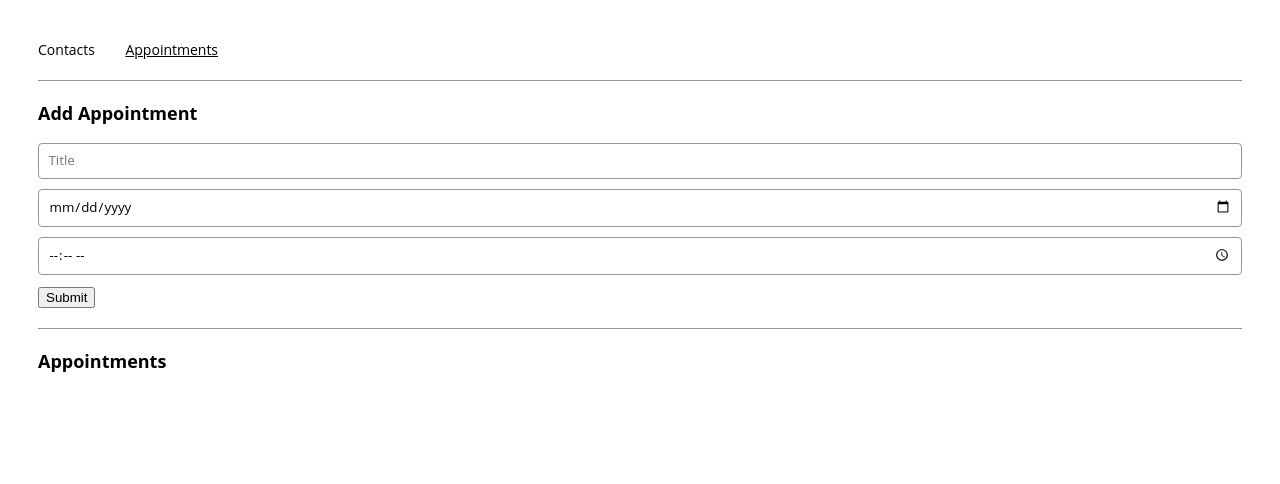
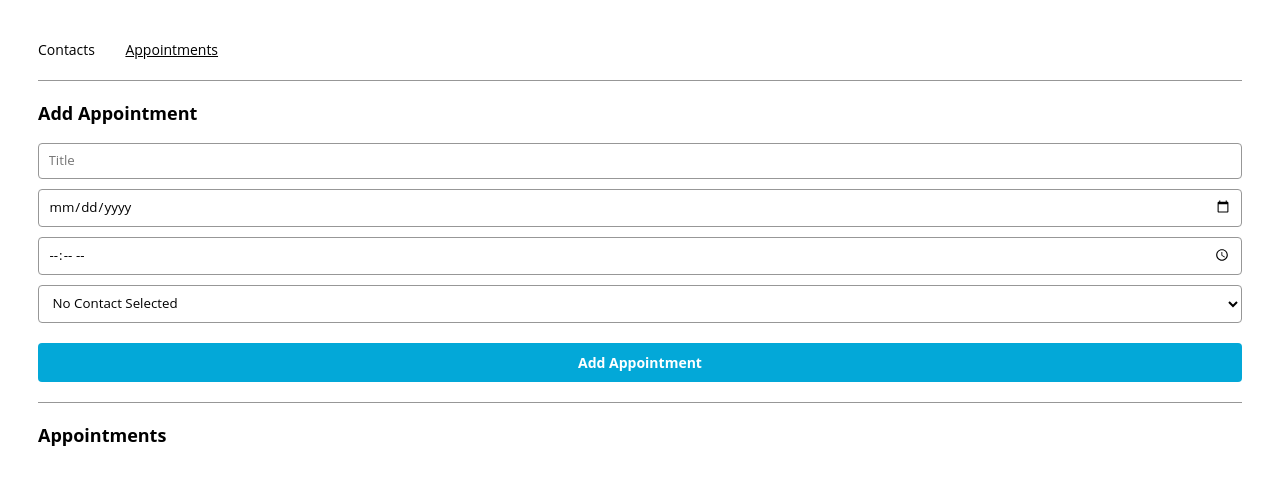
Before and after one commit to cmdarcy/appointment-planner-starting-v18, a React (Create React App) app: page /appointments in a window 1280 px wide. Shown: the top 484 px of the page. Built offline with nearby package versions, Linux system fonts and the light colour scheme.

Commit message:
implement contactPicker, refactor submit of Appt

```diff
--- a/src/components/appointmentForm/AppointmentForm.js
+++ b/src/components/appointmentForm/AppointmentForm.js
@@ -42,11 +42,11 @@ export const AppointmentForm = ({
 				></input>
 				<ContactPicker
 					contacts={contacts}
-					setContact={setContact}
-					value={"X"}
-					name={contact}
+					onChange={(e) => setContact(e.target.value)}
+					value={contact}
+					name="contact"
 				/>
-				<button type="submit">Submit</button>
+				<input type="submit" value="Add Appointment" />
 			</form>
 		</>
 	);
--- a/src/components/contactPicker/ContactPicker.js
+++ b/src/components/contactPicker/ContactPicker.js
@@ -1,7 +1,18 @@
 import React from "react";
 
-export const ContactPicker = () => {
-  return (
-    <></>
-  );
+export const ContactPicker = ({ contacts, onChange, value, name }) => {
+	return (
+		<>
+			<select onChange={onChange} value={value} name={name}>
+				<option value=""> No Contact Selected </option>
+				{contacts.map((contact) => {
+					return (
+						<option key={contact.name} value={contact.name}>
+							{contact.name}
+						</option>
+					);
+				})}
+			</select>
+		</>
+	);
 };
```
